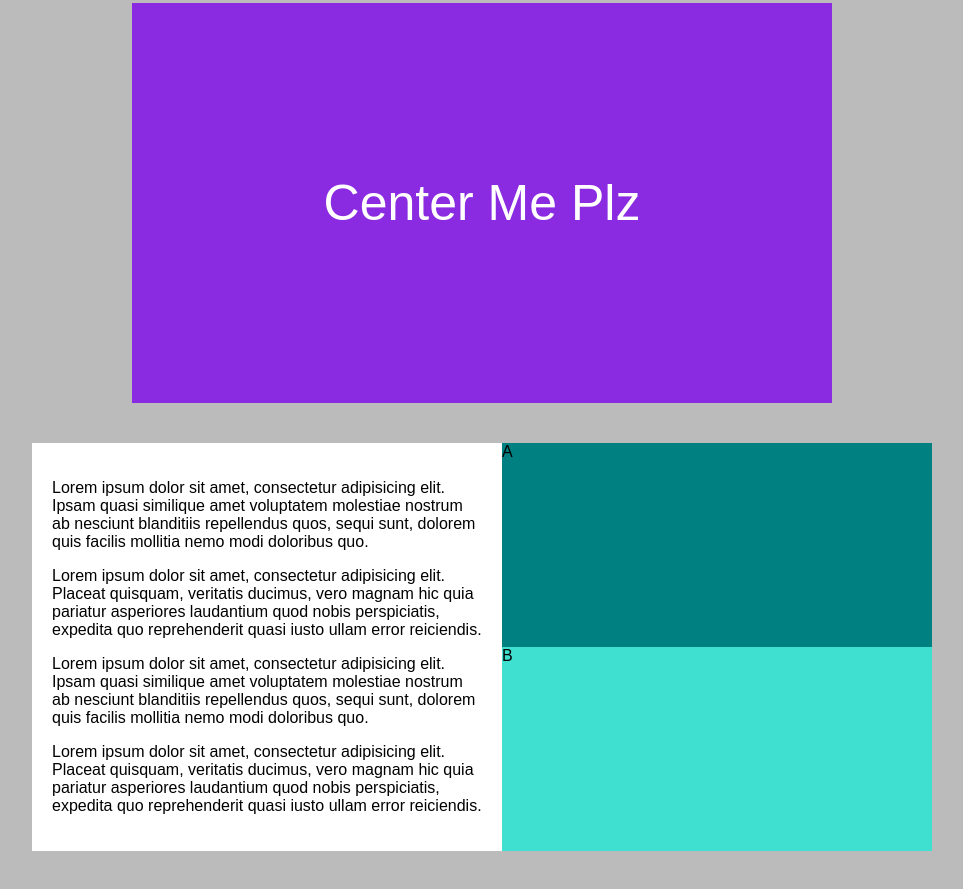
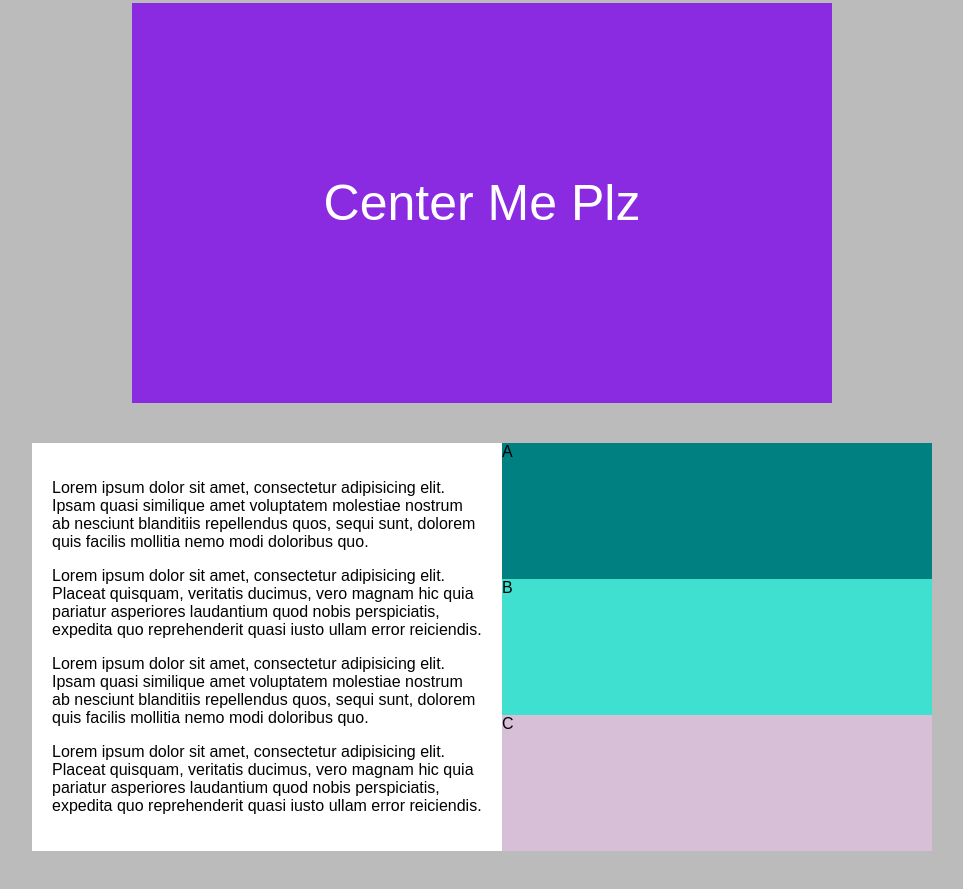
Before and after one commit to dayana-alonso/flex-box, a plain HTML site: page index.html in a window 1280 px wide. Shown: the part 1215-2104 px from the top of the page, without its empty margins (158-1121 px from the left). Drawn offline with Linux system fonts and the light colour scheme.

Commit message:
added sixth example with order

```diff
--- a/css/style.css
+++ b/css/style.css
@@ -153,18 +153,27 @@ h2, h3 {
 
 .second {
   background-color: wheat;
+  display: flex;
   flex: 1;
-  display: flex;
   flex-direction: column;
 }
 
 .second-a {
   background-color: teal;
   flex: 1;
+  /* order: 3; */
 }
 
 .second-b {
   background-color: turquoise;
   flex: 1;
+  /* order: 2; */
+}
+
+.second-c {
+  background-color: thistle;
+  flex: 1;
+  /* order: 1; */
+
 }
 /* sixth example end */
--- a/index.html
+++ b/index.html
@@ -121,6 +121,7 @@
       <div class="second">
         <div class="second-a">A</div>
         <div class="second-b">B</div>
+        <div class="second-c">C</div>
       </div>
     </div>
     <!-- sixth example end-->
```
